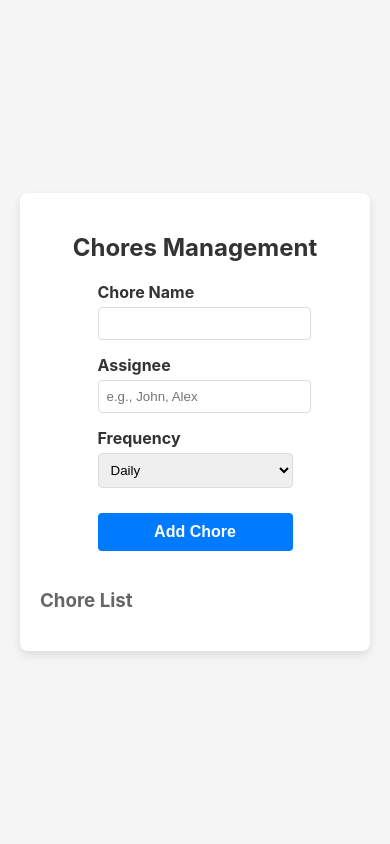
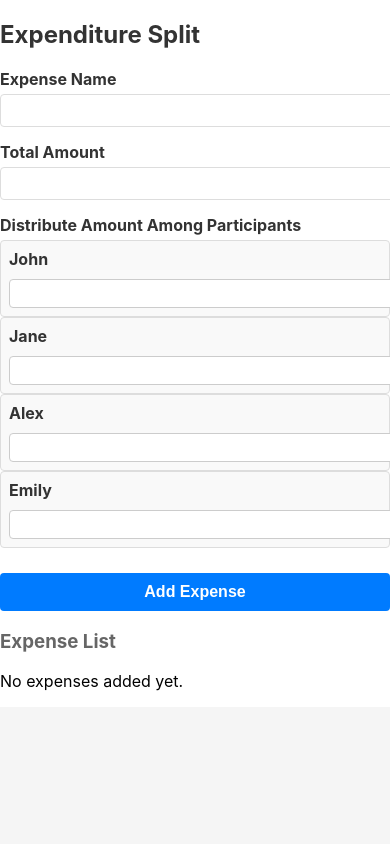
Before and after one commit to sahithi-66/Home_management_system, a React (Create React App) app in the folder home-management-system/: page / in a window 390 px wide. Shown: the top 844 px of the page. Built offline with nearby package versions, Linux system fonts and the light colour scheme.

Commit message:
added room mate list selection

```diff
--- a/home-management-system/src/App.js
+++ b/home-management-system/src/App.js
@@ -7,9 +7,9 @@ import ChoresManagement from './components/ChoresManagement';
 const App = () => {
     return (
         <div className="App">
-            {/* <Login /> */}
-            {/* <ExpenditureSplit /> */}
-            {/* <NoticeBoard /> */}
+            {/* { <Login /> } */}
+            { <ExpenditureSplit /> }
+            { <NoticeBoard /> }
             <ChoresManagement />
 
         </div>
--- a/home-management-system/src/components/ChoresManagement.js
+++ b/home-management-system/src/components/ChoresManagement.js
@@ -2,18 +2,26 @@ import React, { useState } from 'react';
 import './ChoresManagement.css';
 
 const ChoresManagement = () => {
+    const roommates = ['John', 'Alex', 'Emily', 'Sarah']; // Predefined list of roommates
     const [choreName, setChoreName] = useState('');
-    const [assignee, setAssignee] = useState('');
+    const [assignees, setAssignees] = useState([]); // State for multiple assignees
     const [frequency, setFrequency] = useState('Daily');
     const [chores, setChores] = useState([]);
 
     const handleAddChore = (e) => {
         e.preventDefault();
-        const newChore = { choreName, assignee, frequency };
+        const newChore = { choreName, assignees, frequency };
         setChores([...chores, newChore]);
         setChoreName('');
-        setAssignee('');
+        setAssignees([]); // Reset assignees
         setFrequency('Daily');
+    };
+
+    const handleCheckboxChange = (e) => {
+        const { value, checked } = e.target;
+        setAssignees((prevAssignees) =>
+            checked ? [...prevAssignees, value] : prevAssignees.filter((assignee) => assignee !== value)
+        );
     };
 
     return (
@@ -31,14 +39,20 @@ const ChoresManagement = () => {
                         />
                     </div>
                     <div className="input-field">
-                        <label>Assignee</label>
-                        <input
-                            type="text"
-                            value={assignee}
-                            onChange={(e) => setAssignee(e.target.value)}
-                            required
-                            placeholder="e.g., John, Alex"
-                        />
+                        <label>Assignees</label>
+                        <div className="checkbox-group">
+                            {roommates.map((roommate, index) => (
+                                <label key={index} className="checkbox-label">
+                                    <input
+                                        type="checkbox"
+                                        value={roommate}
+                                        checked={assignees.includes(roommate)}
+                                        onChange={handleCheckboxChange}
+                                    />
+                                    {roommate}
+                                </label>
+                            ))}
+                        </div>
                     </div>
                     <div className="input-field">
                         <label>Frequency</label>
@@ -59,7 +73,7 @@ const ChoresManagement = () => {
                     <ul>
                         {chores.map((chore, index) => (
                             <li key={index}>
-                                <strong>{chore.choreName}</strong> - {chore.assignee} ({chore.frequency})
+                                <strong>{chore.choreName}</strong> - {chore.assignees.join(', ')} ({chore.frequency})
                             </li>
                         ))}
                     </ul>
--- a/home-management-system/src/components/ExpenditureSplit.css
+++ b/home-management-system/src/components/ExpenditureSplit.css
@@ -1,71 +1,43 @@
-.expenditure-container {
+.participant-share {
     display: flex;
-    flex-direction: column;
-    align-items: center;
-    justify-content: center;
-    padding: 20px;
-    margin: 20px;
-    background-color: #ffffff;
-    border-radius: 8px;
-    box-shadow: 0 4px 8px rgba(0, 0, 0, 0.1);
-    width: 800px;
-}
-
-h2 {
-    margin-bottom: 20px;
-    color: #333;
-}
-
-.input-field {
-    margin-bottom: 15px;
-    width: 100%;
-}
-
-label {
-    display: block;
-    margin-bottom: 5px;
-    font-weight: bold;
-}
-
-input {
-    width: 100%;
+    justify-content: flex-start; /* Align items closer together */
+    align-items: center; /* Center vertically */
+    gap: 10px; /* Reduce space between name and amount */
     padding: 8px;
+    background-color: #f9f9f9;
     border-radius: 4px;
     border: 1px solid #ddd;
 }
 
-button {
-    width: 100%;
-    padding: 10px;
-    border: none;
-    background-color: #007bff;
-    color: #fff;
-    border-radius: 4px;
-    cursor: pointer;
+.participant-share label {
     font-size: 1em;
+    color: #333;
     font-weight: bold;
-    margin-top: 10px;
+    flex: 0 0 150px; /* Set a fixed width for labels */
 }
 
-button:hover {
-    background-color: #0056b3;
+.participant-share input {
+    width: 100px; /* Fixed width for input fields */
+    padding: 6px;
+    border-radius: 4px;
+    border: 1px solid #ccc;
+    text-align: right; /* Align text inside the input to the right */
 }
 
-.expense-list {
-    margin-top: 20px;
-    width: 100%;
+/* Responsive Design */
+@media (max-width: 768px) {
+    .participant-share {
+        flex-direction: column; /* Stack name and input vertically on smaller screens */
+        align-items: flex-start;
+        gap: 5px; /* Reduce gap for smaller screens */
+    }
+
+    .participant-share label {
+        flex: 0; /* Reset width for smaller screens */
+        margin-bottom: 5px; /* Add space below label */
+    }
+
+    .participant-share input {
+        width: 100%; /* Full width for input on small screens */
+    }
 }
-
-h3 {
-    color: #666;
-}
-
-ul {
-    list-style: none;
-    padding: 0;
-}
-
-li {
-    padding: 8px;
-    border-bottom: 1px solid #ddd;
-}
--- a/home-management-system/src/components/ExpenditureSplit.js
+++ b/home-management-system/src/components/ExpenditureSplit.js
@@ -2,18 +2,52 @@ import React, { useState } from 'react';
 import './ExpenditureSplit.css';
 
 const ExpenditureSplit = () => {
+    const fixedParticipants = ['John', 'Jane', 'Alex', 'Emily'];
     const [expenseName, setExpenseName] = useState('');
     const [amount, setAmount] = useState('');
-    const [participants, setParticipants] = useState([]);
+    const [participantShares, setParticipantShares] = useState(
+        fixedParticipants.reduce((acc, participant) => {
+            acc[participant] = ''; // Initialize with empty values
+            return acc;
+        }, {})
+    );
     const [expenses, setExpenses] = useState([]);
 
+    // Handle change in individual participant share
+    const handleShareChange = (participant, value) => {
+        setParticipantShares({
+            ...participantShares,
+            [participant]: value,
+        });
+    };
+
+    // Handle form submission
     const handleAddExpense = (e) => {
         e.preventDefault();
-        const newExpense = { expenseName, amount, participants };
+        const totalShares = Object.values(participantShares)
+            .map(Number)
+            .reduce((sum, val) => sum + val, 0);
+
+        if (totalShares !== Number(amount)) {
+            alert('The total shares do not match the total amount!');
+            return;
+        }
+
+        const newExpense = {
+            expenseName,
+            amount,
+            participantShares: { ...participantShares },
+        };
+
         setExpenses([...expenses, newExpense]);
         setExpenseName('');
         setAmount('');
-        setParticipants([]);
+        setParticipantShares(
+            fixedParticipants.reduce((acc, participant) => {
+                acc[participant] = '';
+                return acc;
+            }, {})
+        );
     };
 
     return (
@@ -30,7 +64,7 @@ const ExpenditureSplit = () => {
                     />
                 </div>
                 <div className="input-field">
-                    <label>Amount</label>
+                    <label>Total Amount</label>
                     <input
                         type="number"
                         value={amount}
@@ -39,27 +73,48 @@ const ExpenditureSplit = () => {
                     />
                 </div>
                 <div className="input-field">
-                    <label>Participants (comma-separated)</label>
+                    <label>Distribute Amount Among Participants</label>
+                    <div className="participant-shares">
+                        {fixedParticipants.map((participant) => (
+                            <div key={participant} className="participant-share">
+                                <label>{participant}</label>
                                 <input
-                        type="text"
-                        value={participants}
-                        onChange={(e) => setParticipants(e.target.value.split(','))}
-                        placeholder="e.g., John, Jane, Alex"
+                                    type="number"
+                                    value={participantShares[participant]}
+                                    onChange={(e) =>
+                                        handleShareChange(participant, e.target.value)
+                                    }
                                     required
                                 />
+                            </div>
+                        ))}
+                    </div>
                 </div>
                 <button type="submit">Add Expense</button>
             </form>
 
             <div className="expense-list">
                 <h3>Expense List</h3>
+                {expenses.length > 0 ? (
                     <ul>
                         {expenses.map((expense, index) => (
                             <li key={index}>
-                            {expense.expenseName}: ${expense.amount} - Shared by: {expense.participants.join(', ')}
+                                <strong>{expense.expenseName}</strong>: ${expense.amount}
+                                <ul>
+                                    {Object.entries(expense.participantShares).map(
+                                        ([participant, share]) => (
+                                            <li key={participant}>
+                                                {participant}: ${share}
+                                            </li>
+                                        )
+                                    )}
+                                </ul>
                             </li>
                         ))}
                     </ul>
+                ) : (
+                    <p>No expenses added yet.</p>
+                )}
             </div>
         </div>
     );
```
Lines whose indentation alone changed are shown as unchanged.
